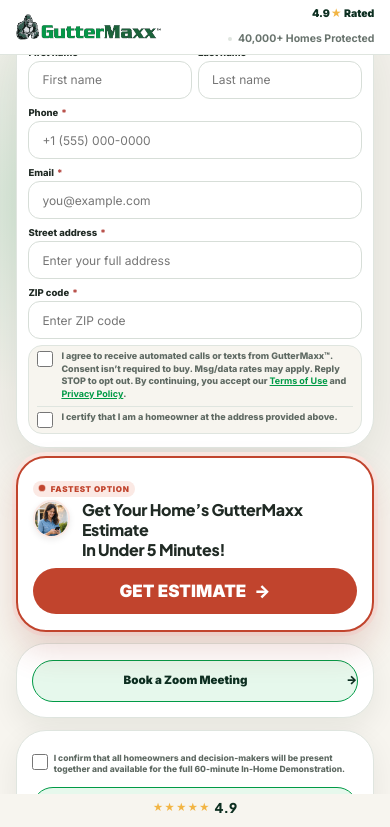
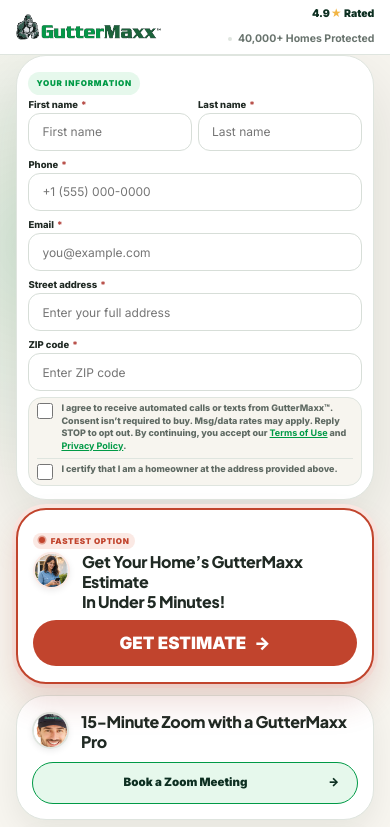
Before and after one commit to opensr987/guttermaxx-5minquote, a Next.js app: page / in a window 390 px wide. Shown: the top 827 px of the page. Built offline with nearby package versions, Linux system fonts and the light colour scheme.

Commit message:
Mobile: let the 3-CTA page scroll (was clipped), restore Zoom/In-Home photo + title on phones, keep button arrows inside the border

```diff
--- a/app/landing.css
+++ b/app/landing.css
@@ -354,6 +354,24 @@
   .ftb-items .ftb-item:nth-child(2){display:none !important}
   .footer-trustbar{gap:6px !important}
 }
+
+/* Phones: the 3-CTA stack (form + 5-Minute Estimate + Zoom + In-Home Demo)
+   is taller than one phone screen, so the one-viewport lock above clipped
+   the bottom with no way to scroll. On phones the page scrolls normally.
+   No !important on overflow so body.deck-open and the inline scroll lock
+   the deck sets still win while the deck is open. */
+@media(max-width:900px){
+  html,body{height:auto;overflow:visible;overflow-x:hidden}
+  body>div{height:auto !important;overflow:visible !important}
+  main#main{overflow:visible !important;justify-content:flex-start !important}
+  /* Zoom / In-Home cards get their photo + title back (same look as desktop and the deck). */
+  .cta-card:not(.cta-primary) .cta-head{display:flex !important}
+  .cta-card:not(.cta-primary) .cta-btn{margin-top:clamp(6px,1.2vh,10px) !important}
+  .cta-stack{padding-bottom:12px}
+}
+/* Button label + arrow sit together in the middle; the arrow no longer rides the border. */
+.cta-btn-label{flex:0 1 auto}
+.cta-btn{padding:0 18px}
 
 /* ---------- 4. HERO ---------- */
 .hero{
```
